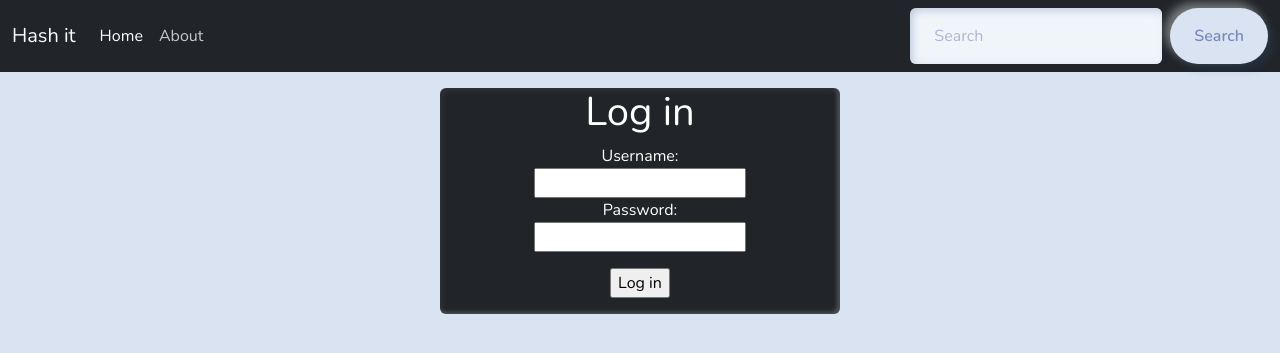
After one commit to Darkangelike/smoothMaker, a PHP site: page /hash/ in a window 1280 px wide. The commit adds this page. Shown: the top 353 px of the page. Run offline with PHP 8.4, Linux system fonts and the light colour scheme.

Commit message:
Hash - trying to redo form verification

```diff
--- /dev/null
+++ b/hash/index.php
@@ -0,0 +1,91 @@
+<?php
+
+if (isset($_GET["username"]) && !$_GET["username"]) {
+    $input_username = true;
+}
+if (isset($_GET["password"]) && !$_GET["password"]) {
+    $input_password = true;
+}
+
+$isConnected = false;
+
+$webContent = "";
+$form = '<div class="card container text-white text-center bg-dark mt-3" style="max-width: 400px">
+            <h1 class="text-white">Log in</h1>
+                <form class="text-center">
+                    <ul style="list-style: none; margin: 0; padding: 0;">
+                        <li><label for="username">Username:</label></li>
+                        <li><input type="text" name="username" id="username"></li>
+                        <li><label for="password">Password:</label></li>
+                        <li><input type="text" name="password" id="password"></li>
+                        <li class="mt-3 mb-3"><input type="submit" value="Log in"></li>
+                </form>
+        </div>';
+
+$users = [
+    ["username" => "Nicolas",
+    "password" => password_hash("Git", PASSWORD_DEFAULT)],
+    ["username" => "Pierre",
+    "password" => "Linux"],
+    ["username" => "Pierre",
+    "password" => "PHP"],
+    ["username" => "Audrey",
+    "password" => "JavaScript"],
+    ["username" => "Nicolas",
+    "password" => "Angular"],
+];
+
+?>
+
+<!DOCTYPE html>
+<html lang="en">
+<head>
+    <!-- CSS only -->
+    <link href="https://bootswatch.com/5/morph/bootstrap.css" rel="stylesheet">
+    <meta charset="UTF-8">
+    <meta http-equiv="X-UA-Compatible" content="IE=edge">
+    <meta name="viewport" content="width=device-width, initial-scale=1.0">
+    <title>Hash it</title>
+</head>
+<body>
+    <header>
+
+
+<nav class="navbar navbar-expand-lg navbar-dark bg-dark">
+  <div class="container-fluid">
+    <a class="navbar-brand" href="/hash/">Hash it</a>
+    <button class="navbar-toggler" type="button" data-bs-toggle="collapse" data-bs-target="#navbarColor02" aria-controls="navbarColor02" aria-expanded="false" aria-label="Toggle navigation">
+      <span class="navbar-toggler-icon"></span>
+    </button>
+    <div class="collapse navbar-collapse" id="navbarColor02">
+      <ul class="navbar-nav me-auto">
+        <li class="nav-item">
+          <a class="nav-link active" href="/hash/">Home
+            <span class="visually-hidden">(current)</span>
+          </a>
+        </li>
+        <li class="nav-item">
+          <a class="nav-link" href="/hash/">About</a>
+        </li>
+      </ul>
+      <form class="d-flex">
+        <input class="form-control me-sm-2" type="text" placeholder="Search">
+        <button class="btn btn-secondary my-2 my-sm-0" type="submit">Search</button>
+      </form>
+    </div>
+  </div>
+</nav>
+    </header>
+    <main>
+        <?php if (!$isConnected) {
+            echo $form;
+        } else { echo "Hello ";
+        }
+            ?>
+    </main>
+    <footer>
+
+    </footer>
+
+</body>
+</html>
--- a/verification/index.php
+++ b/verification/index.php
@@ -86,7 +86,7 @@ $users = [
     "message" => "Is that the truth ?",
     "hint" => "<strong>Hint :</strong> Whenever he opens his mouth, he blurts out one. (in English)"
 ],
-    [ "username" => "Souleyman",
+    [ "username" => "Souleymane",
     "password" => "Basketball",
     "picture" => "https://encrypted-tbn0.gstatic.com/images?q=tbn:ANd9GcSgZfj6in5_Jec-58d6_4m5yDh8AWAa-aXklhu5TMdJd4gSBAUhAASysguPNOLsTTEpcj8&usqp=CAU",
     "message" => "Ain't that the truth.",
@@ -135,7 +135,6 @@ $hint1 = '<p class="text-center mt-2">Mind the capital letter at the start of a
 $errorMessage = false;
 if ($input_login) {
 foreach ($users as $user) {
-
   if (!$input_username && !$input_password) {
       $errorMessage = 'Please fill in the informations.';
     } else if ( !$input_username ) {
@@ -157,7 +156,8 @@ if (!$input_username && !$input_password) {
     } else if ($user["username"] != $input_username ) {
         $errorMessage ="This user does not exist.";
     }
-}}
+  }
+}
 ?>
 
 <!DOCTYPE html>
```
Lines whose indentation alone changed are shown as unchanged.
